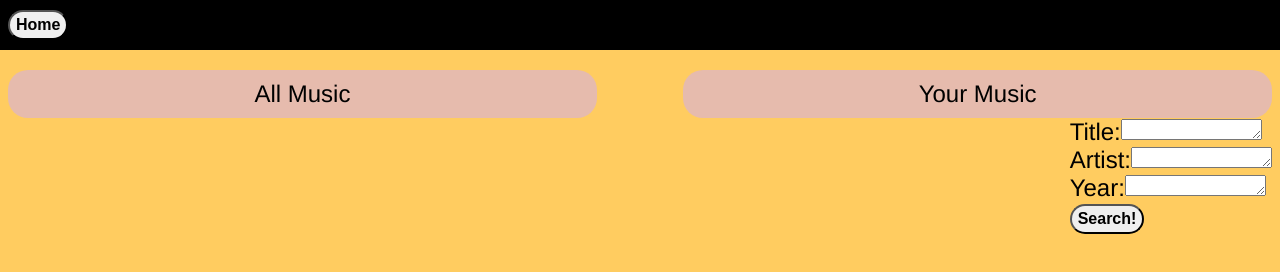
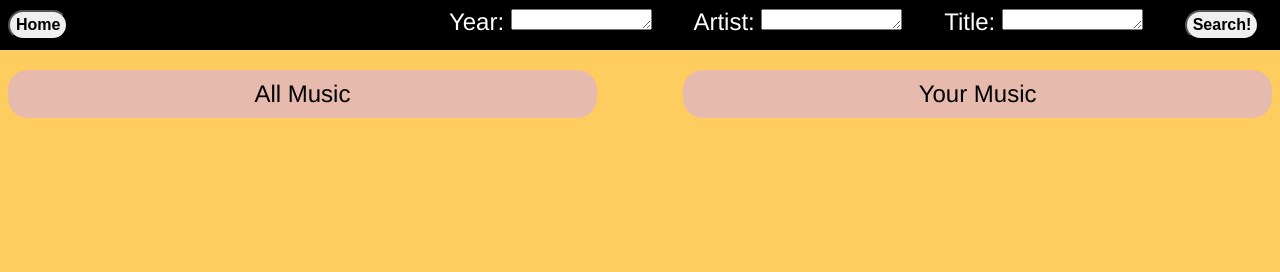
Before and after one commit to applepieprogramming/ECE337FinalProject, a plain HTML site: page music.html in a window 1280 px wide. Shown: the top 272 px of the page. Drawn offline with Linux system fonts and the light colour scheme.

Commit message:
moved search to header

```diff
--- a/finalProj.css
+++ b/finalProj.css
@@ -123,3 +123,13 @@ button {
   font-size: 16px;
   font-weight: bold;
 }
+
+.top {
+  float: right;
+  color: white;
+  padding-right: 3%;
+}
+
+#search {
+  padding-right: 10%;
+}
--- a/music.html
+++ b/music.html
@@ -13,7 +13,13 @@ html file for the guessingGame.
 </head>
   <body>
     <div class="main">
-      <div id ="topBar"> <button id ="home">Home</div>
+      <div id ="topBar"><button id ="home">Home</button>
+        <div class='top' id ="search"> <button id ="searchButton">Search!</div>
+        <div class='top' id='genre'>Title: <textarea id='titleInput' rows="1" cols="15"></textarea></div>
+        <div class='top' id='artist'>Artist: <textarea id='artistInput' rows="1" cols="15"></textarea></div>
+        <div class='top' id='year'>Year: <textarea id='yearInput' rows="1" cols="15"></textarea></div>
+
+      </div>
       <div id ="allMusic">All Music
         <div id = 'allSongs'>
 
@@ -26,11 +32,5 @@ html file for the guessingGame.
       </div>
 
     </div>
-    <div id = 'tempBlock'>
-      <div id='genre'>Title:<textarea id='titleInput' rows="1" cols="15"></textarea></div>
-      <div id='artist'>Artist:<textarea id='artistInput' rows="1" cols="15"></textarea></div>
-      <div id='year'>Year:<textarea id='yearInput' rows="1" cols="15"></textarea></div>
-      <div id ="search"> <button id ="searchButton">Search!</div>
-    </div>
   </body>
 </html>
```
Also changed, not shown: index.html (+1 -0 lines), userMusic.txt, users.txt.
